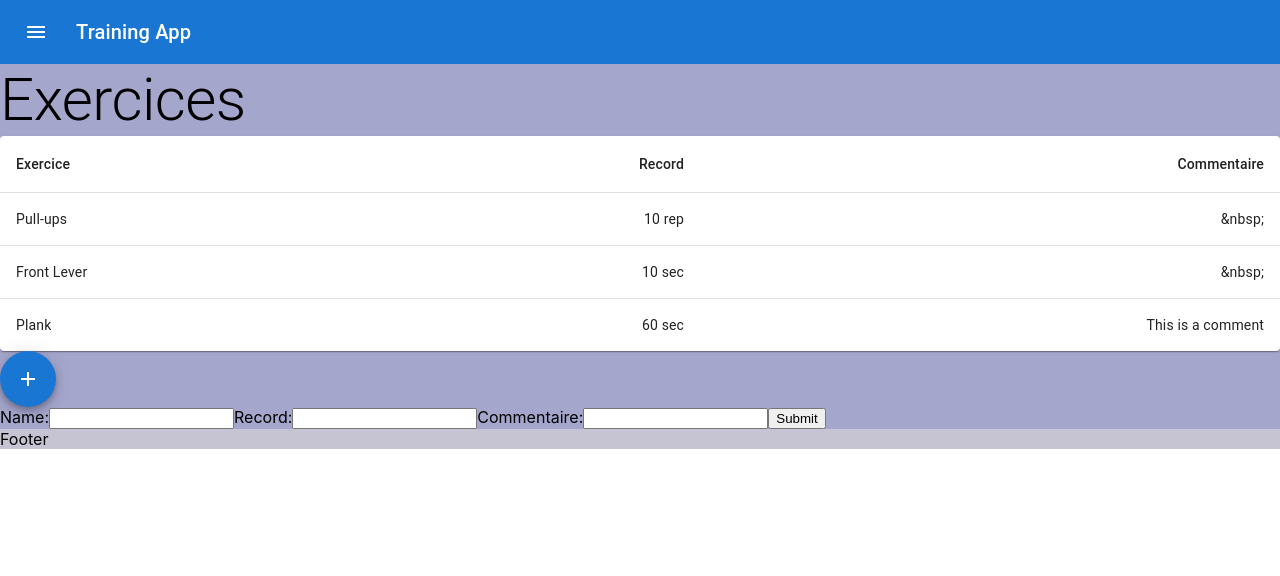
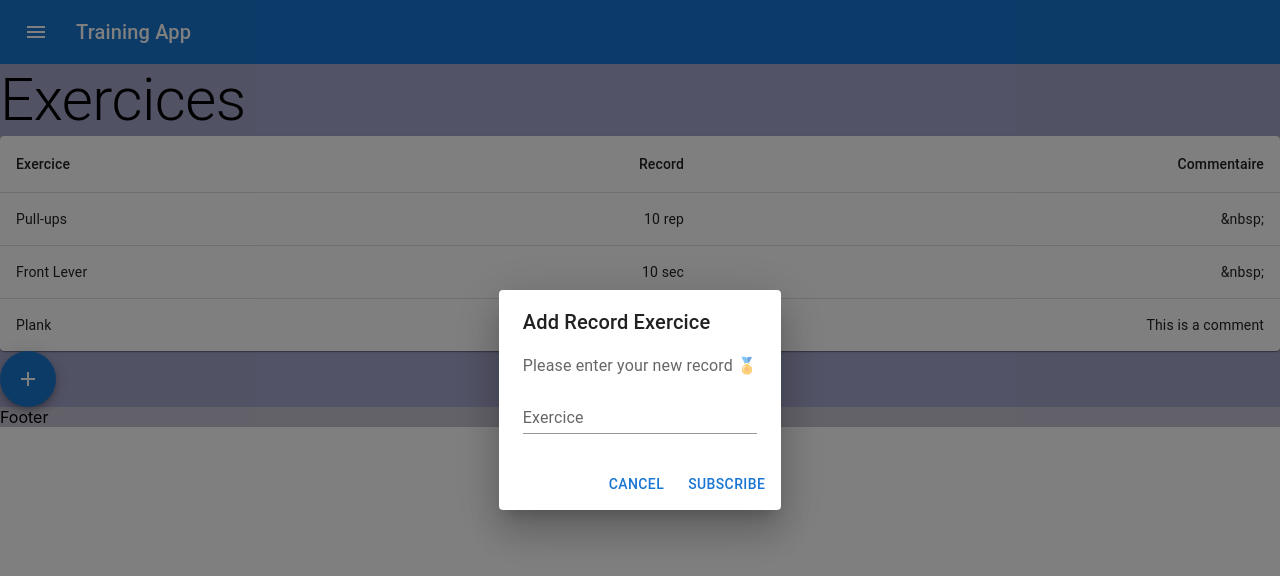
Before and after one commit to LucasVivas/training-app, a React (Create React App) app: page / in a window 1280 px wide. Both pictures are taken after a click on the button 28 px from the left and 379 px from the top of the page. Shown: the top 576 px of the page. Built offline with nearby package versions, Linux system fonts and the light colour scheme; data requests are answered from the project's data file.

Commit message:
add dialog in front

```diff
--- a/src/components/base/AddButton/AddButton.jsx
+++ b/src/components/base/AddButton/AddButton.jsx
@@ -1,18 +1,23 @@
 import React from 'react';
+import PropTypes from 'prop-types';
 import './AddButton.css';
 import Fab from '@mui/material/Fab';
 import AddIcon from '@mui/icons-material/Add';
 
-function AddButton() {
+function AddButton({ onClick }) {
   return (
-    <Fab color="primary" aria-label="add">
+    <Fab color="primary" aria-label="add" onClick={onClick}>
       <AddIcon />
     </Fab>
   );
 }
 
-AddButton.propTypes = {};
+AddButton.propTypes = {
+  onClick: PropTypes.func
+};
 
-AddButton.defaultProps = {};
+AddButton.defaultProps = {
+  onClick: null
+};
 
 export default AddButton;
--- a/src/components/base/AddExerciceForm/AddExerciceForm.jsx
+++ b/src/components/base/AddExerciceForm/AddExerciceForm.jsx
@@ -1,26 +1,45 @@
 import React from 'react';
+import Proptypes from 'prop-types';
+import Button from '@mui/material/Button';
+import TextField from '@mui/material/TextField';
+import Dialog from '@mui/material/Dialog';
+import DialogActions from '@mui/material/DialogActions';
+import DialogContent from '@mui/material/DialogContent';
+import DialogContentText from '@mui/material/DialogContentText';
+import DialogTitle from '@mui/material/DialogTitle';
 
-function AddExerciceForm() {
+function AddExerciceForm({ open, handleClose }) {
   return (
-    <form>
-      <label htmlFor="name">
-        Name:
-        <input type="text" name="name" id="name" />
-      </label>
-
-      <label htmlFor="record">
-        Record:
-        <input type="text" name="record" id="record" />
-      </label>
-
-      <label htmlFor="comment">
-        Commentaire:
-        <input type="text" name="comment" id="comment" />
-      </label>
-
-      <input type="submit" value="Submit" />
-    </form>
+    <Dialog open={open} onClose={handleClose}>
+      <DialogTitle>Add Record Exercice</DialogTitle>
+      <DialogContent>
+        <DialogContentText>Please enter your new record 🏅</DialogContentText>
+        <TextField
+          autoFocus
+          margin="dense"
+          id="name"
+          label="Exercice"
+          type="text"
+          fullWidth
+          variant="standard"
+        />
+      </DialogContent>
+      <DialogActions>
+        <Button onClick={handleClose}>Cancel</Button>
+        <Button onClick={handleClose}>Subscribe</Button>
+      </DialogActions>
+    </Dialog>
   );
 }
 
+AddExerciceForm.propTypes = {
+  open: Proptypes.bool,
+  handleClose: Proptypes.func
+};
+
+AddExerciceForm.defaultProps = {
+  open: null,
+  handleClose: null
+};
+
 export default AddExerciceForm;
--- a/src/components/base/BaseMain/BaseMain.jsx
+++ b/src/components/base/BaseMain/BaseMain.jsx
@@ -1,4 +1,4 @@
-import React from 'react';
+import React, { useState } from 'react';
 import './BaseMain.css';
 import Typography from '@mui/material/Typography';
 import AddExerciceForm from '../AddExerciceForm';
@@ -7,14 +7,24 @@ import AddButton from '../AddButton/AddButton';
 
 // TODO: Check if it is a container component ?
 function BaseMain() {
+  const [openAddForm, setOpenAddForm] = useState(false);
+
+  const handleClickOpenAddForm = () => {
+    setOpenAddForm(true);
+  };
+
+  const handleClose = () => {
+    setOpenAddForm(false);
+  };
+
   return (
     <div className="BaseMain" data-testid="BaseMain">
       <Typography variant="h2" component="h1" sx={{ flexGrow: 1 }}>
         Exercices
       </Typography>
       <ExerciceList />
-      <AddButton />
-      <AddExerciceForm />
+      <AddButton onClick={handleClickOpenAddForm} />
+      <AddExerciceForm open={openAddForm} handleClose={handleClose} />
     </div>
   );
 }
```
Also changed, not shown: 1 other file (tests, documents, lock files or other folders).
